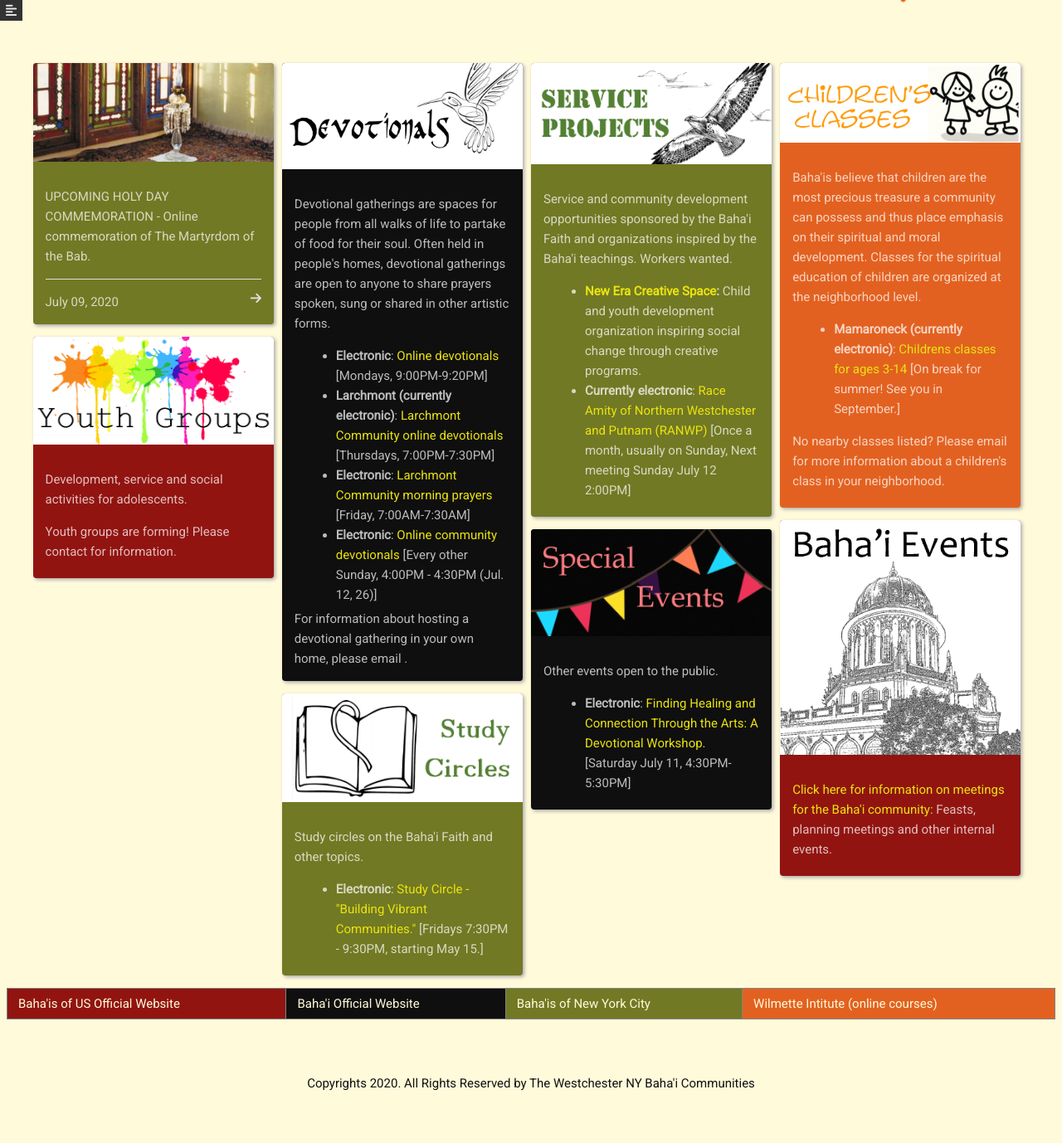
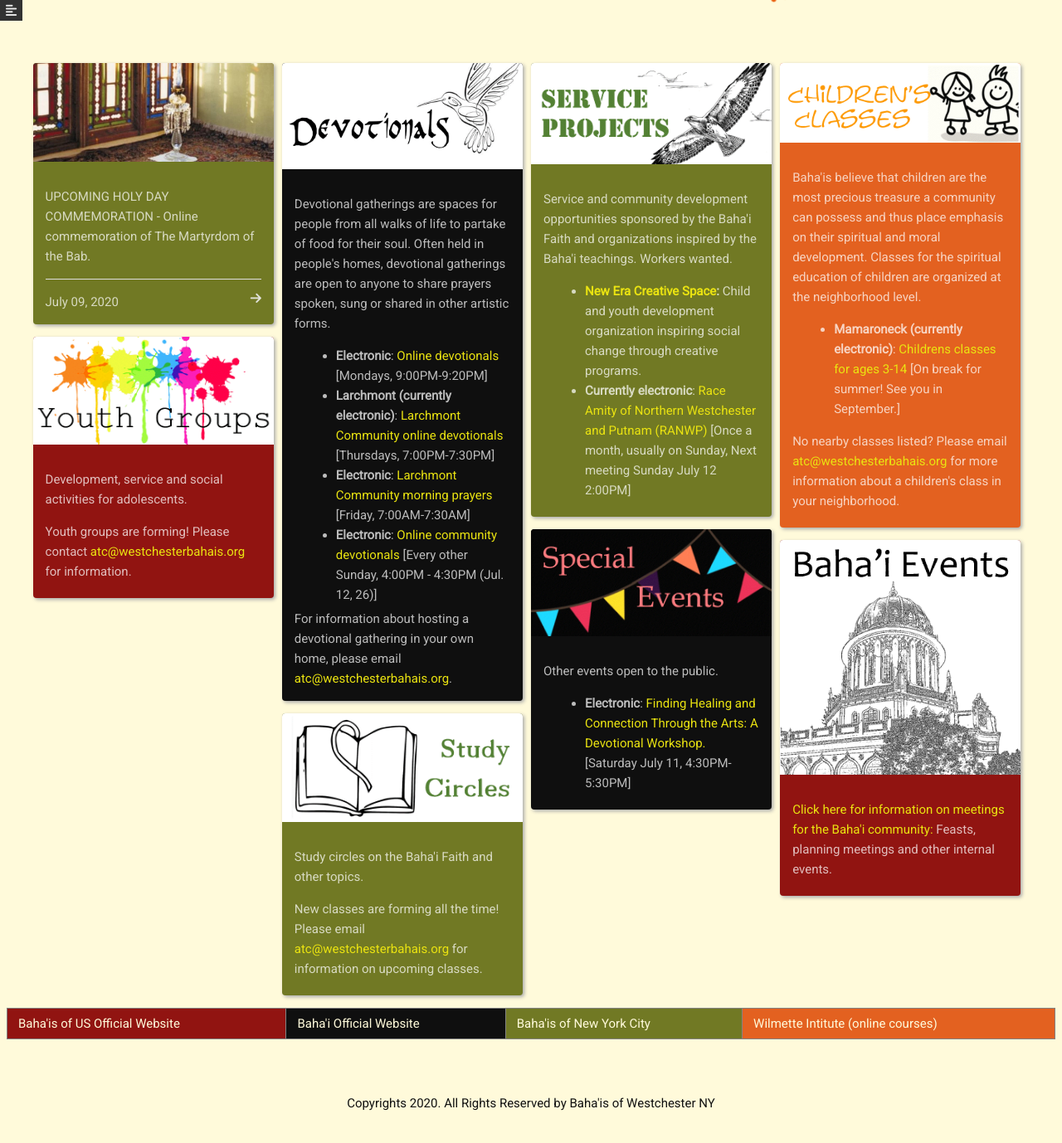
Before and after one commit to westchesterbahai/westchesterbahai.github.io, a Jekyll site: the page built from index.html, in a window 1280 px wide and 1400 px high, scrolled down 74 px. Shown: the top 1378 px of the window at 83% size. Built offline with Jekyll 4.4.1, drawn with Linux system fonts in a browser that asks for light colours; nearby versions of some CDN libraries; some of the changed text lies outside the part shown.

Commit message:
further cleanup

```diff
--- a/_config.yml
+++ b/_config.yml
@@ -1,5 +1,5 @@
 
-title: The Westchester NY Baha'i Communities
+title: Baha'is of Westchester NY
 desctiption: Public website for Westchester Baha'i Cluster. Theme forked from Karna, a responsive jekyll theme
 url: https://westchesterbahai.github.io/westchesterbahai/
 permalink: ':title/'
--- a/index.html
+++ b/index.html
@@ -31,7 +31,7 @@
      [{{devotional.time}}]</li>
      {% endfor %}
      </ul>
-     For information about hosting a devotional gathering in your own home, please email <atc@westchesterbahais.org>.
+     For information about hosting a devotional gathering in your own home, please email <a href="mailto:atc@westchesterbahais.org">atc@westchesterbahais.org</a>.
      </div>
    </div>
    <div class="box" style="background-color:#717924">
@@ -66,7 +66,7 @@
 	     [{{classes.time}}]</li>
      {% endfor %}
      </ul>
-     <p>No nearby classes listed? Please email <atc@westchesterbahais.org> for more information about a
+     <p>No nearby classes listed? Please email <a href="mailto:atc@westchesterbahais.org">atc@westchesterbahais.org</a> for more information about a
      children's class in your neighborhood.</p>
      </div>
    </div>
@@ -80,7 +80,7 @@
 	     [{{group.time}}]</li>
      {% endfor %}
      </ul>
-     <p>Youth groups are forming! Please contact <atc@westchesterbahais.org> for information.</p>
+     <p>Youth groups are forming! Please contact <a href="mailto:atc@westchesterbahais.org">atc@westchesterbahais.org</a> for information.</p>
      </div>
    </div>
    <div class="box" style="background-color:#717924">
@@ -93,6 +93,8 @@
 	     [{{study.time}}]</li>
      {% endfor %}
      </ul>
+     <p>New classes are forming all the time! Please email <a href="mailto:atc@westchesterbahais.org">atc@westchesterbahais.org</a> for information on
+     upcoming classes.</p>
      </div>
    </div>
    <div class="box" style="background-color:#0f0f0f">
```
Also changed, not shown: _development/race_unity_nw.md (+1 -1 lines), _featured/2020-07-09-Martyrdom-of-Bab.md (+1 -1 lines), _archive/book10.1-study.md (renamed from _study-circle/book10.1-study.md).
